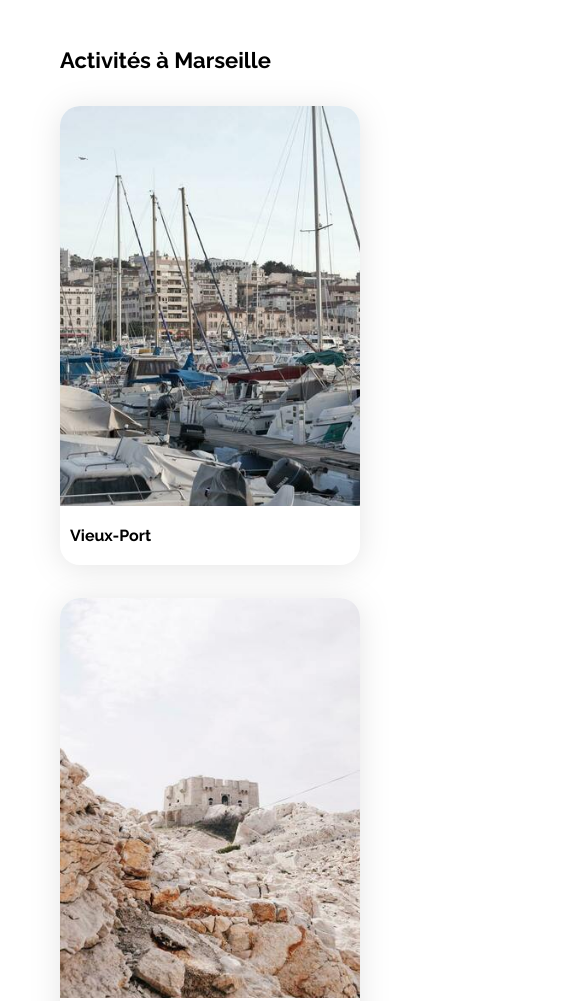
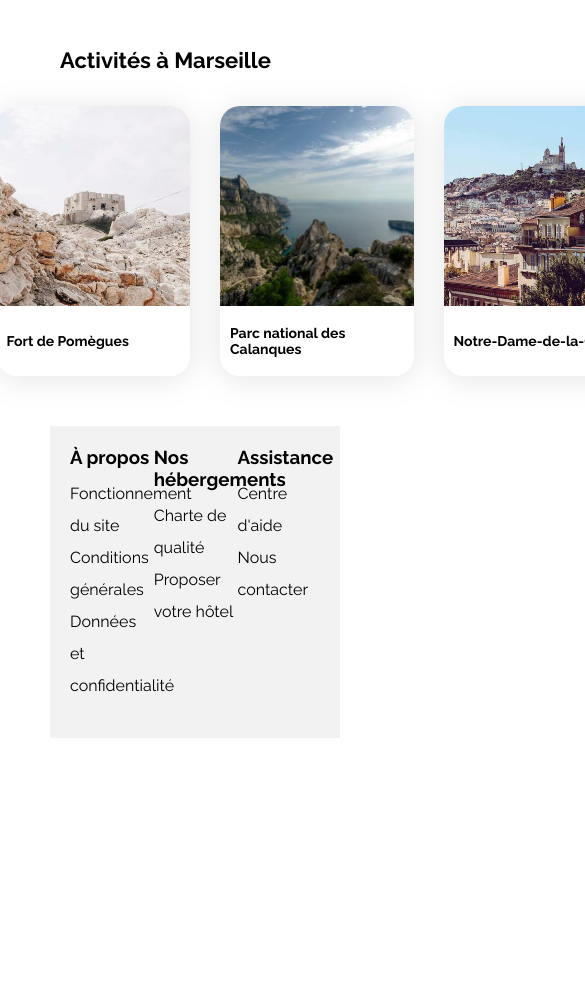
Before and after one commit to ceddevstudent89/P3-Booki, a plain HTML site: page index.html in a window 390 px wide. Shown: the part 2975-3976 px from the top of the page, 585 px wide, since content can reach past the window. After the commit the page ends 3713 px from the top, so only its background shows below. Drawn offline with Linux system fonts and the light colour scheme.

Commit message:
Partie Responsive pour les tablettes 768px

```diff
--- a/css/style.css
+++ b/css/style.css
@@ -377,9 +377,10 @@ nav ul li:hover a {
 
 .activites-cards {
   display: flex;
-  justify-content: space-between;
+  gap: 30px;
   align-items: center;
-  flex-wrap: wrap;
+  justify-content: center;
+  /* flex-wrap: wrap; */
 }
 
 .activites-cards .card {
@@ -398,13 +399,13 @@ nav ul li:hover a {
 
 .activites-cards img {
   width: 100%;
-  height: 400px;
+  height: 439px;
   border-top-left-radius: 20px;
   border-top-right-radius: 20px;
 }
 
 .activites-cards .card-content {
-  width: 80%;
+  width: 100%;
   padding: 10px;
   display: flex;
   flex-direction: column;
@@ -478,6 +479,25 @@ nav ul li:hover a {
   .populaires-cards .card-subtitle {
     font-size: 13px;
   }
+
+  .activites-cards .card {
+    width: 193.5px;
+  }
+
+  .activites-cards img {
+    height: 200px;
+  }
+
+  .activites-cards .card-content {
+    display: flex;
+    justify-content: center;
+    height: 70px;
+  }
+
+  .activites-cards .card-title {
+    font-size: 14px;
+    margin: 0;
+  }
 }
 
 /* Small devices (phones, less than 768px) */
```
